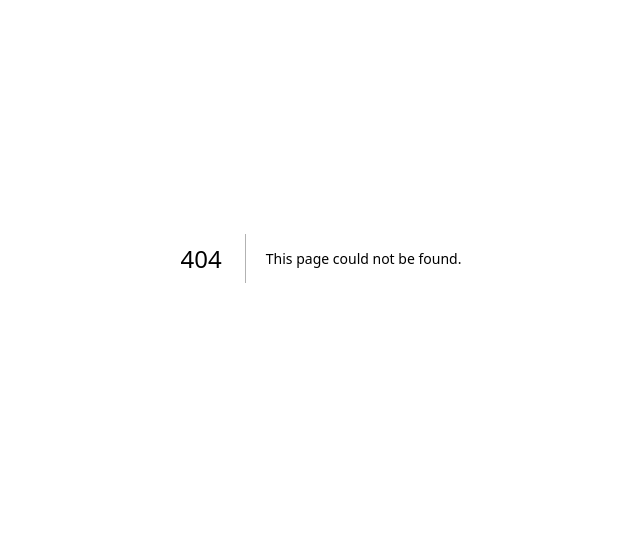
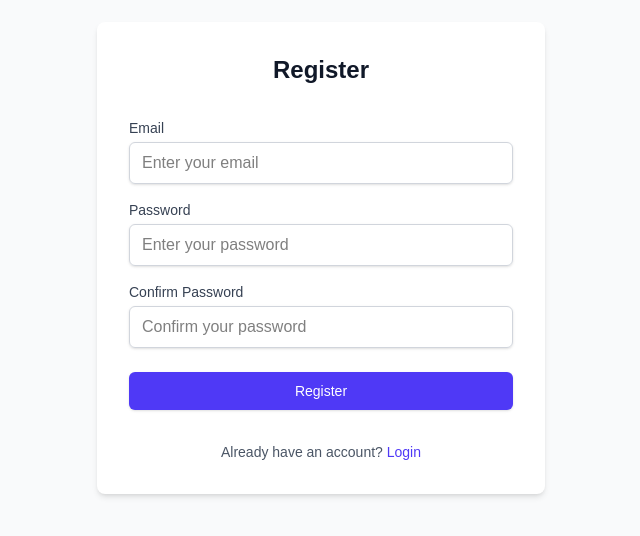
Before and after one commit to thepratikguptaa/frameflow-ai, a Next.js app: page /register in a window 1280 px wide. Before the commit this address had no page. Shown: the part 142-678 px from the top of the page, without its empty margins (319-959 px from the left). Built offline with nearby package versions, Linux system fonts and the light colour scheme.

Commit message:
feat: added register page

```diff
--- /dev/null
+++ b/app/register/page.tsx
@@ -0,0 +1,115 @@
+/* eslint-disable @typescript-eslint/no-unused-vars */
+'use client'
+import Link from 'next/link';
+import { useRouter } from 'next/navigation';
+import React, { useState } from 'react'
+
+function RegisterPage() {
+    const [email, setEmail] = useState("");
+    const [password, setpassword] = useState("");
+    const [confirmPassword, setconfirmPassword] = useState("");
+    const [loading, setLoading] = useState(false);
+    const router = useRouter();
+
+    const handleSubmit = async (e: React.FormEvent<HTMLFormElement>) => {
+        e.preventDefault();
+        if(password !== confirmPassword) {
+            alert("Passwords do not match ☹️")
+            return;
+        }
+
+        setLoading(true);
+        try {
+            const res = await fetch("api/auth/register", {
+                method: "POST",
+                headers: {
+                    "Content-Type": "application/json",
+                },
+                body: JSON.stringify({
+                    email,
+                    password,
+                })
+            })
+            const data = await res.json();
+
+            if(!res.ok) {
+                throw new Error(data.error || "Registration faild");
+            }
+
+            console.log(data);
+            router.push("/login");
+
+        } catch (error) {
+            console.error(error);
+        } finally {
+            setLoading(false);
+        }
+    }
+
+    return (
+        <div className="min-h-screen flex items-center justify-center bg-gray-50">
+            <div className="w-full max-w-md p-8 space-y-8 bg-white rounded-lg shadow-md">
+                <h1 className="text-2xl font-bold text-center text-gray-900">Register</h1>
+                <form onSubmit={handleSubmit} className="mt-8 space-y-6">
+                    <div className="space-y-4">
+                        <div>
+                            <label htmlFor="email" className="block text-sm font-medium text-gray-700">Email</label>
+                            <input
+                                type="email"
+                                id="email"
+                                className="mt-1 block w-full px-3 py-2 border border-gray-300 rounded-md shadow-sm focus:outline-none focus:ring-indigo-500 focus:border-indigo-500 text-black"
+                                placeholder="Enter your email"
+                                value={email}
+                                onChange={(e) => setEmail(e.target.value)}
+                                required
+                                disabled={loading}
+                            />
+                        </div>
+                        <div>
+                            <label htmlFor="password" className="block text-sm font-medium text-gray-700">Password</label>
+                            <input
+                                type="password"
+                                id="password"
+                                className="mt-1 block w-full px-3 py-2 border border-gray-300 rounded-md shadow-sm focus:outline-none focus:ring-indigo-500 focus:border-indigo-500 text-black"
+                                placeholder="Enter your password"
+                                value={password}
+                                onChange={(e) => setpassword(e.target.value)}
+                                required
+                                disabled={loading}
+                            />
+                        </div>
+                        <div>
+                            <label htmlFor="confirmPassword" className="block text-sm font-medium text-gray-700">Confirm Password</label>
+                            <input
+                                type="password"
+                                id="confirmPassword"
+                                className="mt-1 block w-full px-3 py-2 border border-gray-300 rounded-md shadow-sm focus:outline-none focus:ring-indigo-500 focus:border-indigo-500 text-black"
+                                placeholder="Confirm your password"
+                                value={confirmPassword}
+                                onChange={(e) => setconfirmPassword(e.target.value)}
+                                required
+                                disabled={loading}
+                            />
+                        </div>
+                    </div>
+                    <div>
+                        <button
+                            type="submit"
+                            className="w-full flex justify-center py-2 px-4 border border-transparent rounded-md shadow-sm text-sm font-medium text-white bg-indigo-600 hover:bg-indigo-700 focus:outline-none focus:ring-2 focus:ring-offset-2 focus:ring-indigo-500 disabled:bg-indigo-400 cursor-pointer"
+                            disabled={loading}
+                        >
+                            {loading ? "Registering..." : "Register"}
+                        </button>
+                    </div>
+                </form>
+                <div className="text-center text-sm text-gray-600">
+                    <p>
+                        Already have an account? <Link href="/login" className="font-medium text-indigo-600 hover:text-indigo-500">Login</Link>
+                    </p>
+                </div>
+            </div>
+        </div>
+    )
+}
+
+export default RegisterPage
```
